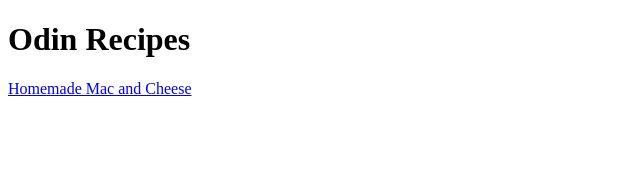
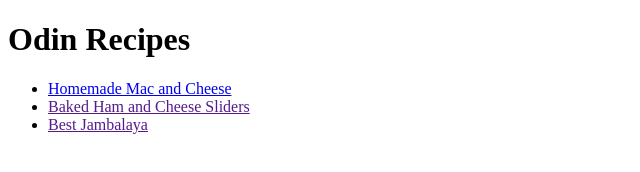
Before and after one commit to Hokusai-code/odin-recipes, a plain HTML site: page index.html in a window 1280 px wide. Shown: the whole page, without its empty margins (0-640 px from the left). Drawn offline with Linux system fonts and the light colour scheme.

Commit message:
Moved the mac-and-cheese.html to an unordered list and added two more recipes (Baked Ham and Cheese Sliders, Best Jambalaya)

```diff
--- a/index.html
+++ b/index.html
@@ -8,6 +8,11 @@
 </head>
 <body>
     <h1>Odin Recipes</h1>
-    <a href="./recipes/mac-and-cheese.html">Homemade Mac and Cheese</a>
+    <ul>
+
+    <li><a href="./recipes/mac-and-cheese.html">Homemade Mac and Cheese</a></li>
+    <li><a href="">Baked Ham and Cheese Sliders</a></li>
+    <li><a href="">Best Jambalaya</a></li>
+    </ul>
 </body>
 </html>
```
